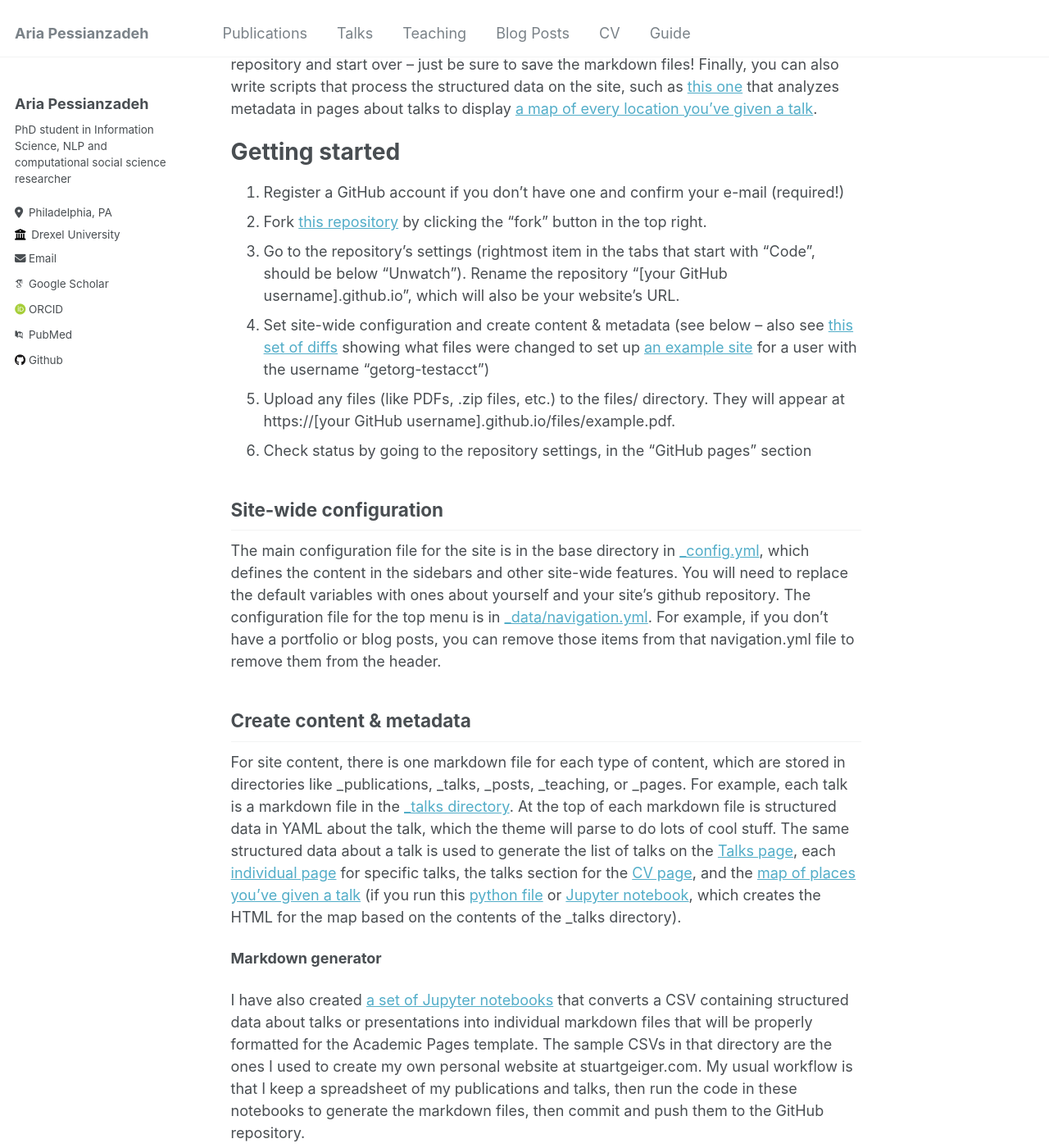
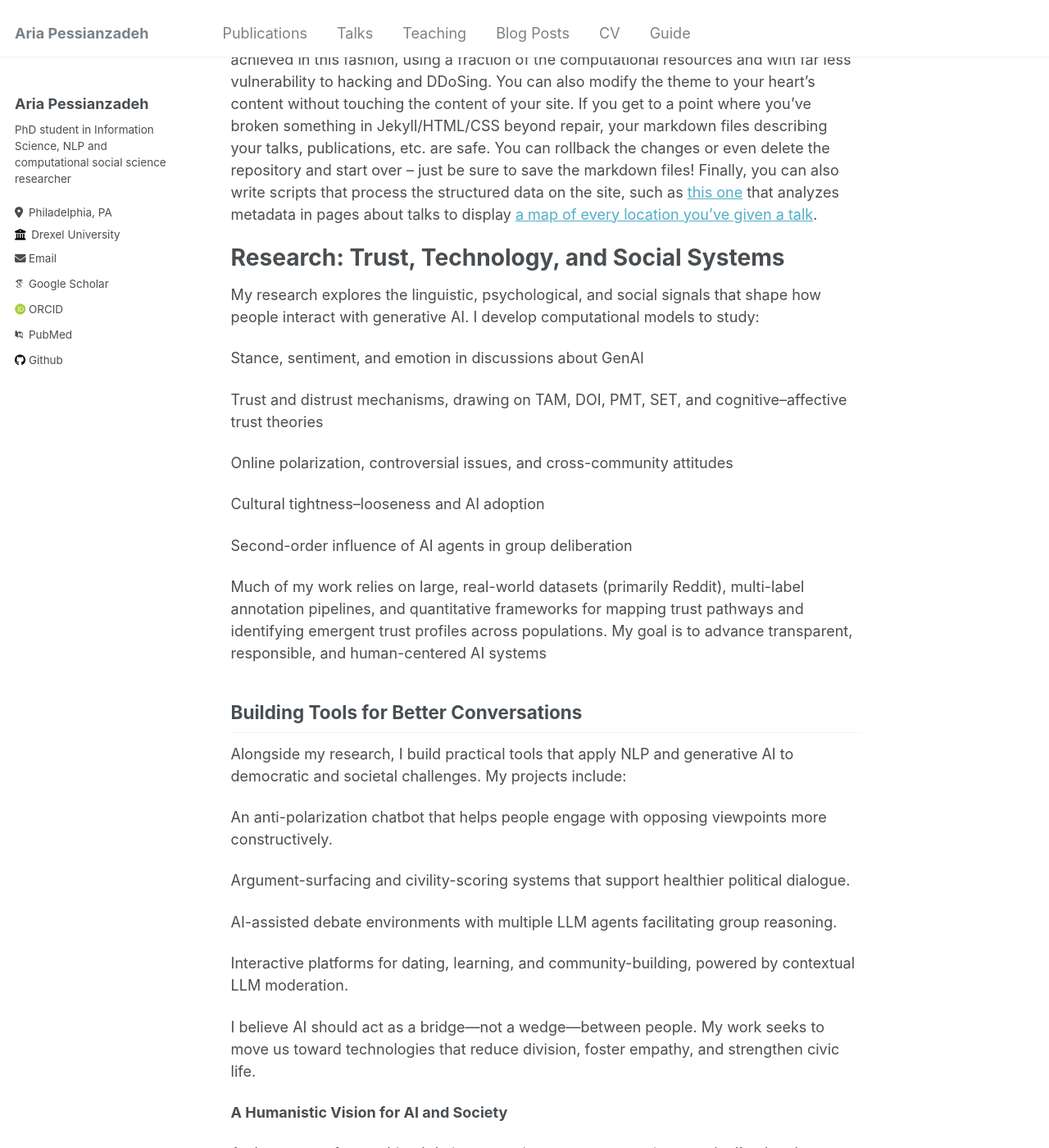
Before and after one commit to aryapess/aryapess.github.io, a Jekyll site: the page built from _pages/about.md, in a window 1280 px wide and 1400 px high, scrolled down 1511 px. Shown: the whole window at 82% size. Built offline with Jekyll 4.4.1, drawn with Linux system fonts in a browser that asks for light colours; some web fonts are replaced; some of the changed text lies outside the part shown.

Commit message:
Revise about page with updated bio and research details
Updated personal introduction and research focus. Added details on research areas and tools developed for societal challenges.

```diff
--- a/_pages/about.md
+++ b/_pages/about.md
@@ -9,7 +9,11 @@ redirect_from:
 
 ![My Photo](images/Github_Profile.jpg)
 
-I am a PhD student and Research Assistant of Information Science at Drexel University in Philadelphia, working at the intersection of Natural Language Processing and Computational Social Science. I apply a wide range of NLP tools such as LLMs to studying online social phenomena such as stance detection on social platforms, political polarization and online perspectives.
+Welcome — I’m Aria Pessianzadeh
+======
+I’m a PhD student in Information Science at Drexel University, working at the intersection of Natural Language Processing, Computational Social Science, and AI for Society.
+My work blends large-scale data analysis, generative AI, and human-centered research to better understand how people experience technology—and how we can design systems that empower rather than divide us.
+Whether I’m studying trust in large language models, analyzing polarization in online communities, or prototyping tools that encourage healthier digital conversations, I’m driven by a single goal: using AI to help people understand each other, not drift further apart.
 In my spare time, I workout, listen to podcasts, watch shows, learn new languages and follow politics!
 
 
@@ -20,24 +24,51 @@ Like many other Jekyll-based GitHub Pages templates, Academic Pages makes you se
 
 Many of the features of dynamic content management systems (like Wordpress) can be achieved in this fashion, using a fraction of the computational resources and with far less vulnerability to hacking and DDoSing. You can also modify the theme to your heart's content without touching the content of your site. If you get to a point where you've broken something in Jekyll/HTML/CSS beyond repair, your markdown files describing your talks, publications, etc. are safe. You can rollback the changes or even delete the repository and start over -- just be sure to save the markdown files! Finally, you can also write scripts that process the structured data on the site, such as [this one](https://github.com/academicpages/academicpages.github.io/blob/master/talkmap.ipynb) that analyzes metadata in pages about talks to display [a map of every location you've given a talk](https://academicpages.github.io/talkmap.html).
 
-Getting started
+Research: Trust, Technology, and Social Systems
 ======
-1. Register a GitHub account if you don't have one and confirm your e-mail (required!)
-1. Fork [this repository](https://github.com/academicpages/academicpages.github.io) by clicking the "fork" button in the top right.
-1. Go to the repository's settings (rightmost item in the tabs that start with "Code", should be below "Unwatch"). Rename the repository "[your GitHub username].github.io", which will also be your website's URL.
-1. Set site-wide configuration and create content & metadata (see below -- also see [this set of diffs](http://archive.is/3TPas) showing what files were changed to set up [an example site](https://getorg-testacct.github.io) for a user with the username "getorg-testacct")
-1. Upload any files (like PDFs, .zip files, etc.) to the files/ directory. They will appear at https://[your GitHub username].github.io/files/example.pdf.
-1. Check status by going to the repository settings, in the "GitHub pages" section
+My research explores the linguistic, psychological, and social signals that shape how people interact with generative AI.
+I develop computational models to study:
 
-Site-wide configuration
+Stance, sentiment, and emotion in discussions about GenAI
+
+Trust and distrust mechanisms, drawing on TAM, DOI, PMT, SET, and cognitive–affective trust theories
+
+Online polarization, controversial issues, and cross-community attitudes
+
+Cultural tightness–looseness and AI adoption
+
+Second-order influence of AI agents in group deliberation
+
+Much of my work relies on large, real-world datasets (primarily Reddit), multi-label annotation pipelines, and quantitative frameworks for mapping trust pathways and identifying emergent trust profiles across populations.
+My goal is to advance transparent, responsible, and human-centered AI systems
+
+Building Tools for Better Conversations
 ------
-The main configuration file for the site is in the base directory in [_config.yml](https://github.com/academicpages/academicpages.github.io/blob/master/_config.yml), which defines the content in the sidebars and other site-wide features. You will need to replace the default variables with ones about yourself and your site's github repository. The configuration file for the top menu is in [_data/navigation.yml](https://github.com/academicpages/academicpages.github.io/blob/master/_data/navigation.yml). For example, if you don't have a portfolio or blog posts, you can remove those items from that navigation.yml file to remove them from the header.
+Alongside my research, I build practical tools that apply NLP and generative AI to democratic and societal challenges.
+My projects include:
 
-Create content & metadata
-------
-For site content, there is one markdown file for each type of content, which are stored in directories like _publications, _talks, _posts, _teaching, or _pages. For example, each talk is a markdown file in the [_talks directory](https://github.com/academicpages/academicpages.github.io/tree/master/_talks). At the top of each markdown file is structured data in YAML about the talk, which the theme will parse to do lots of cool stuff. The same structured data about a talk is used to generate the list of talks on the [Talks page](https://academicpages.github.io/talks), each [individual page](https://academicpages.github.io/talks/2012-03-01-talk-1) for specific talks, the talks section for the [CV page](https://academicpages.github.io/cv), and the [map of places you've given a talk](https://academicpages.github.io/talkmap.html) (if you run this [python file](https://github.com/academicpages/academicpages.github.io/blob/master/talkmap.py) or [Jupyter notebook](https://github.com/academicpages/academicpages.github.io/blob/master/talkmap.ipynb), which creates the HTML for the map based on the contents of the _talks directory).
+An anti-polarization chatbot that helps people engage with opposing viewpoints more constructively.
 
-**Markdown generator**
+Argument-surfacing and civility-scoring systems that support healthier political dialogue.
 
-I have also created [a set of Jupyter notebooks](https://github.com/academicpages/academicpages.github.io/tree/master/markdown_generator
-) that converts a CSV containing structured data about talks or presentations into individual markdown files that will be properly formatted for the Academic Pages template. The sample CSVs in that directory are the ones I used to create my own personal website at stuartgeiger.com. My usual workflow is that I keep a spreadsheet of my publications and talks, then run the code in these notebooks to generate the markdown files, then commit and push them to the GitHub repository.
+AI-assisted debate environments with multiple LLM agents facilitating group reasoning.
+
+Interactive platforms for dating, learning, and community-building, powered by contextual LLM moderation.
+
+I believe AI should act as a bridge—not a wedge—between people.
+My work seeks to move us toward technologies that reduce division, foster empathy, and strengthen civic life.
+
+
+**A Humanistic Vision for AI and Society**
+
+At the center of everything I do is a commitment to empowering people.
+I’m deeply inspired by the immigrant experience, the idea of American possibility, and the belief that technology should enhance our humanity rather than replace it.
+My long-term vision combines research, entrepreneurship, and public engagement to build systems that are:
+
+Fair, transparent, and trustworthy
+
+Politically and culturally sensitive
+
+Designed to support conversation, connection, and community
+
+I’m building a career at the intersection of research and impact—where rigorous science meets real societal challenges.
```
